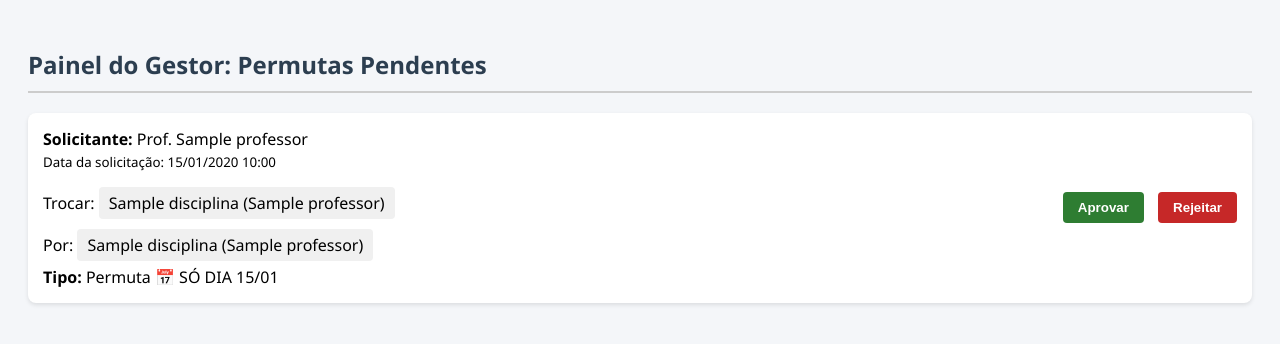
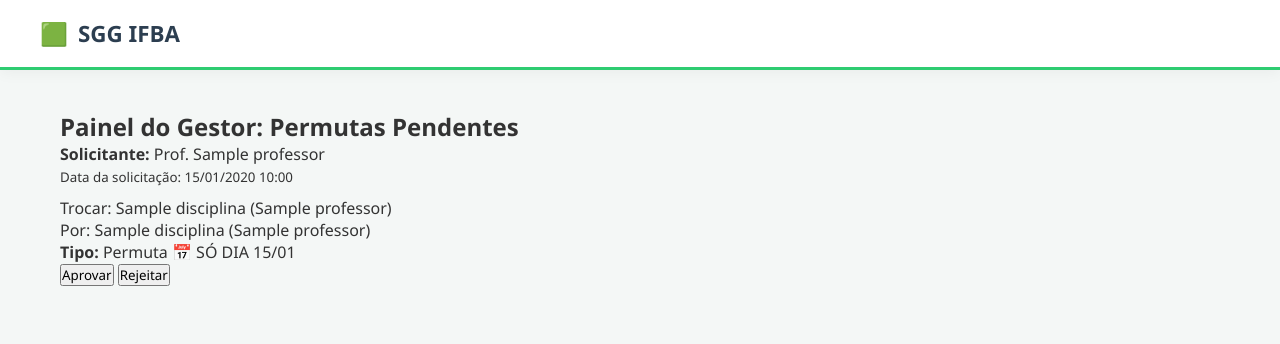
Before and after one commit to jsambarreto/sgg-ifba, a Django app: template gestao/templates/gestao/aprovacoes.html in a window 1280 px wide. Shown: the top 344 px of the page. Run offline with Django 5.2, Linux system fonts and the light colour scheme; the template is opened without the code that fills it: values that come from a table or form of the project are taken from there, others are empty; tables that the repository leaves empty hold one stand-in row (values such as "Sample post").

Commit message:
fix: head aprovacoes

```diff
--- a/gestao/templates/gestao/aprovacoes.html
+++ b/gestao/templates/gestao/aprovacoes.html
@@ -1,21 +1,6 @@
-<!DOCTYPE html>
-<html lang="pt-BR">
-<head>
-    <meta charset="UTF-8">
-    <title>Painel de Aprovações - Coordenação</title>
-    <style>
-        body { font-family: 'Segoe UI', Tahoma, Geneva, Verdana, sans-serif; padding: 20px; background-color: #f4f6f9;}
-        h2 { color: #2c3e50; border-bottom: 2px solid #ccc; padding-bottom: 10px;}
-        .card-solicitacao { background: #fff; padding: 15px; border-radius: 8px; box-shadow: 0 2px 4px rgba(0,0,0,0.1); margin-bottom: 15px; display: flex; justify-content: space-between; align-items: center;}
-        .detalhes { flex-grow: 1; }
-        .acoes button { padding: 8px 15px; border: none; border-radius: 4px; cursor: pointer; font-weight: bold; margin-left: 10px; color: #fff;}
-        .btn-aprovar { background-color: #2e7d32; }
-        .btn-aprovar:hover { background-color: #1b5e20; }
-        .btn-rejeitar { background-color: #c62828; }
-        .btn-rejeitar:hover { background-color: #b71c1c; }
-        .info-aula { background: #f0f0f0; padding: 5px 10px; border-radius: 4px; display: inline-block; margin: 5px 0;}
-    </style>
-</head>
+{% extends 'gestao/base.html' %}
+
+{% block content %}
 <body>
 
     <h2>Painel do Gestor: Permutas Pendentes</h2>
@@ -92,3 +77,4 @@
     </script>
 </body>
 </html>
+{% endblock %}
```
